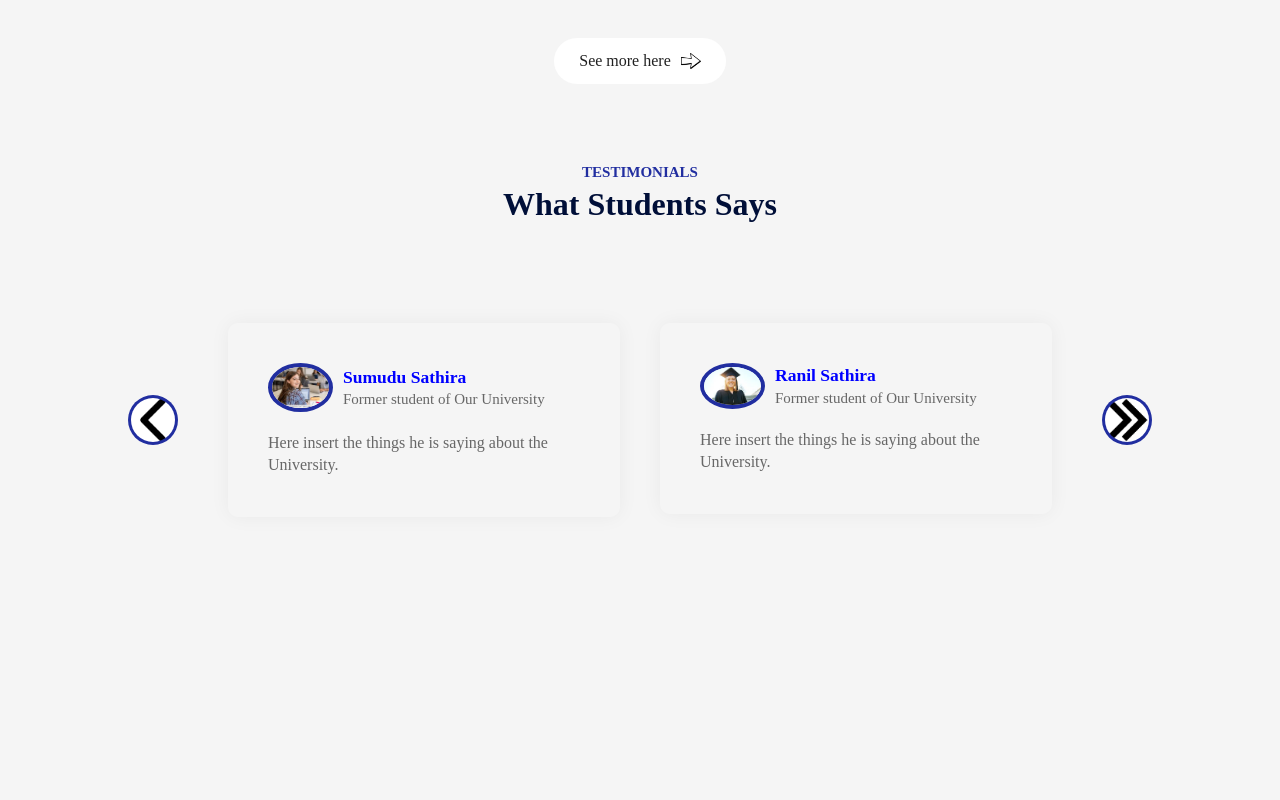
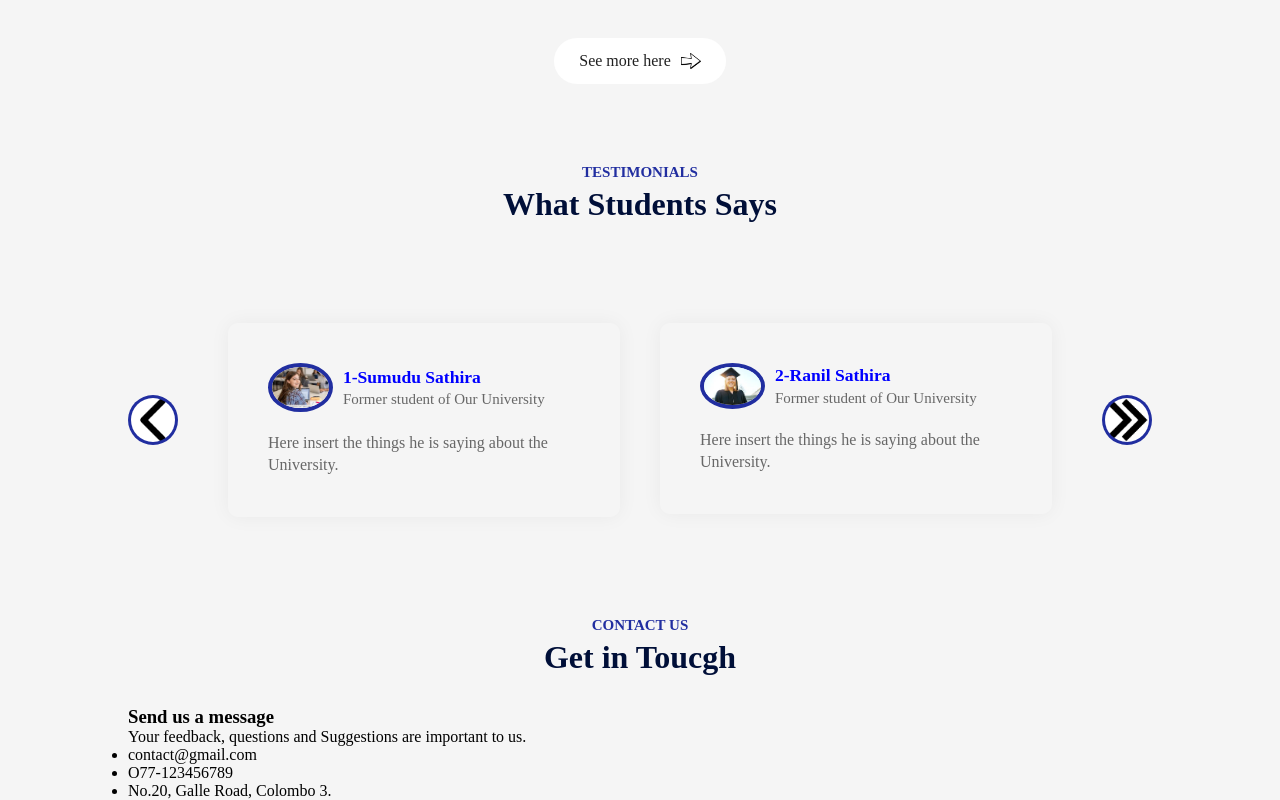
Before and after one commit to Chathura-Nilaksha/Uni-Web, a React (Vite) app: page / in a window 1280 px wide. Shown: the part 1712-2512 px from the top of the page. Before the commit the page ends 2329 px from the top, so only its background shows below. Built offline with nearby package versions, Linux system fonts and the light colour scheme; a web font is replaced by a local one.

Commit message:
Started the contact us page.

```diff
--- a/src/App.jsx
+++ b/src/App.jsx
@@ -7,6 +7,7 @@ import Title from './components/title/title.jsx'
 import About from './components/about/About.jsx'
 import Campus from './components/campus/Campus.jsx'
 import Testimonials from './components/testimonials/testimonials.jsx'
+import Contact from './components/contact/Contact.jsx'
 
 const App = () => {
   return (
@@ -14,6 +15,7 @@ const App = () => {
       <Navbar/>
       <Hero/>
       <div className="container">
+
         <Title subTitle="Our Program" title="What we Offer"/>
         <Programs/>
         {/* <Title subTitle="Gallery" title="Campus Photos"/>  */}
@@ -23,6 +25,9 @@ const App = () => {
         <Campus/>
         <Title subTitle="TESTIMONIALS" title="What Students Says"/>
         <Testimonials/>
+        <Title subTitle="Contact us" title="Get in Toucgh"/>
+        <Contact/>
+
       </div>
 
     </div>
--- /dev/null
+++ b/src/components/contact/Contact.jsx
@@ -0,0 +1,24 @@
+import React from 'react'
+import './Contact.css'
+
+const Contact = () => {
+  return (
+    <div className='contact'>
+        <div className="contact-col">
+            <h3>Send us a message</h3>
+            <p>Your feedback, questions and Suggestions
+                are important to us.</p>
+            <ul>
+                <li>contact@gmail.com</li>
+                <li>O77-123456789</li>
+                <li>No.20, Galle Road, Colombo 3.</li>
+            </ul>
+        </div>
+
+        <div className="contact-col"></div>
+
+    </div>
+  )
+}
+
+export default Contact
--- a/src/components/testimonials/Testimonials.jsx
+++ b/src/components/testimonials/Testimonials.jsx
@@ -36,7 +36,7 @@ const Testimonials = () => {
               <div className="user-info">
                 <img src={user_1} alt="" />
                 <div>
-                  <h3>Sumudu Sathira</h3>
+                  <h3>1-Sumudu Sathira</h3>
                   <span>Former student of Our University</span>
                 </div>
               </div>
@@ -53,7 +53,7 @@ const Testimonials = () => {
               <div className="user-info">
                 <img src={user_2} alt="" />
                 <div>
-                    <h3>Ranil Sathira</h3>
+                    <h3>2-Ranil Sathira</h3>
                     <span>Former student of Our University</span>
                 </div>
               </div>
@@ -70,7 +70,7 @@ const Testimonials = () => {
               <div className="user-info">
                 <img src={user_3} alt="" />
                 <div>
-                    <h3>Kasun Sathira</h3>
+                    <h3>3-Kasun Sathira</h3>
                     <span>Former student of Our University</span>
                 </div>
               </div>
@@ -87,7 +87,7 @@ const Testimonials = () => {
               <div className="user-info">
                 <img src={user_4} alt="" />
                   <div>
-                    <h3>Chanaka Sathira</h3>
+                    <h3>4-Chanaka Sathira</h3>
                     <span>Former student of Our University</span>
                   </div>
               </div>
```
Also changed, not shown: src/components/contact/Contact.css (added).
